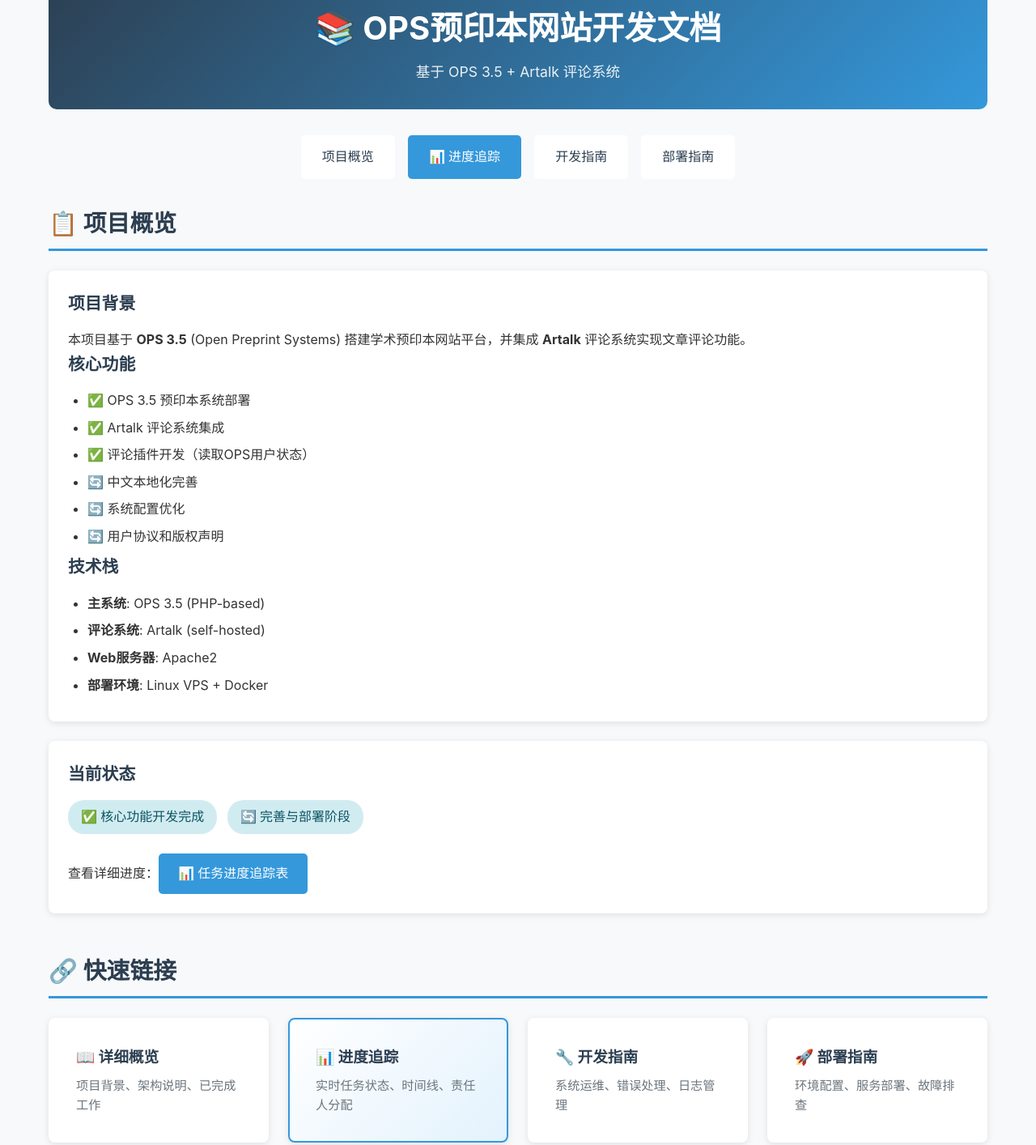
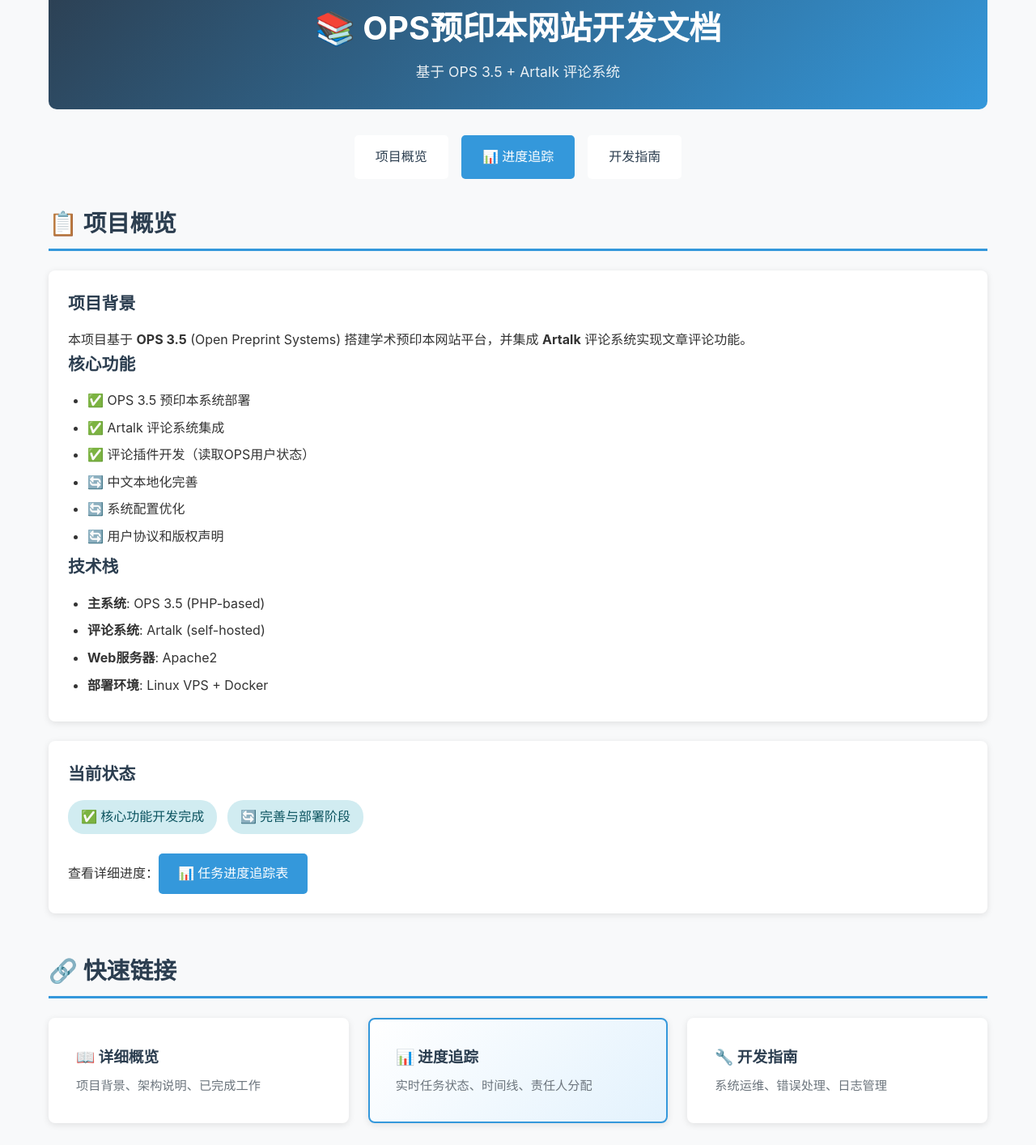
Before and after one commit to sacrrie/ops-project-docs, a plain HTML site: page index.html in a window 1280 px wide. Shown: the part 65-1479 px from the top of the page at 81% size. Drawn offline with Linux system fonts and the light colour scheme.

Commit message:
fixed the home page

```diff
--- a/index.html
+++ b/index.html
@@ -16,8 +16,7 @@
         <nav class="main-nav">
             <a href="#overview" class="nav-link">项目概览</a>
             <a href="progress.html" class="nav-link highlight">📊 进度追踪</a>
-            <a href="#dev-guide" class="nav-link">开发指南</a>
-            <a href="#deployment" class="nav-link">部署指南</a>
+            <a href="dev-guide.html" class="nav-link">开发指南</a>
         </nav>
 
         <main>
@@ -70,10 +69,6 @@
                         <h3>🔧 开发指南</h3>
                         <p>系统运维、错误处理、日志管理</p>
                     </a>
-                    <a href="deployment.html" class="link-card">
-                        <h3>🚀 部署指南</h3>
-                        <p>环境配置、服务部署、故障排查</p>
-                    </a>
                 </div>
             </section>
 
```
